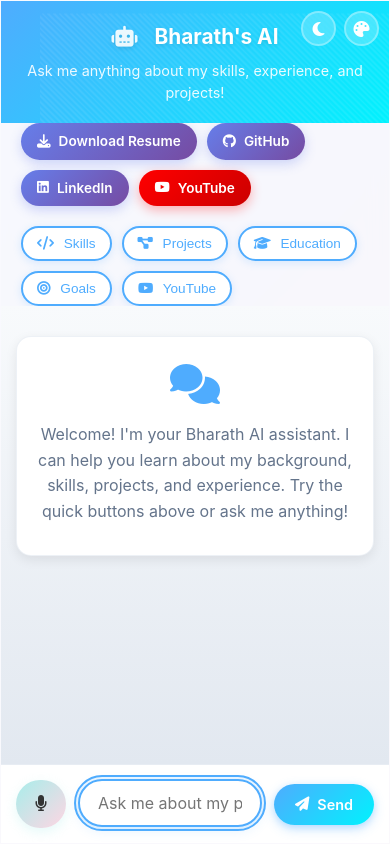
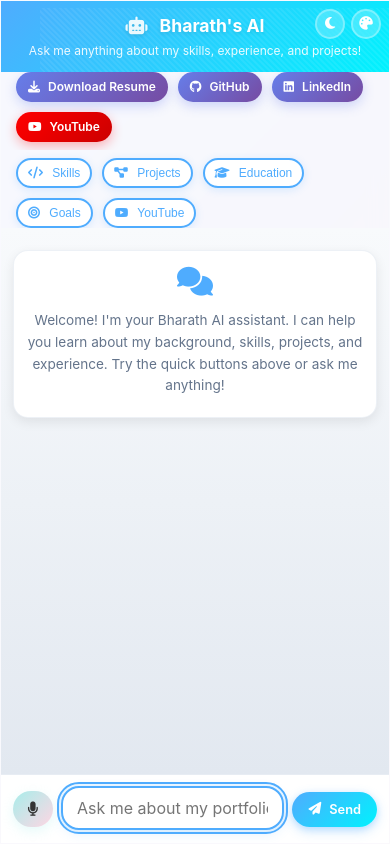
Before and after one commit to janagambharath/Portfolio-chatbot, a Flask app: page / in a window 390 px wide. Run offline with Flask 3, Linux system fonts and the light colour scheme.

Commit message:
Update style.css

```diff
--- a/static/style.css
+++ b/static/style.css
@@ -236,12 +236,15 @@
     flex: 1;
     padding: 30px;
     overflow-y: auto;
+    overflow-x: hidden;
     display: flex;
     flex-direction: column;
     gap: 20px;
     background: linear-gradient(to bottom, #f8fafc, #e2e8f0);
     position: relative;
     transition: background 0.3s ease;
+    min-height: 0; /* Critical for flex scrolling */
+    -webkit-overflow-scrolling: touch; /* Smooth scrolling on iOS */
 }
 
 .chat-messages::-webkit-scrollbar {
@@ -748,6 +751,7 @@
 @media (max-width: 768px) {
     body {
         padding: 0;
+        overflow: hidden;
     }
 
     /* ✅ FIX: Better mobile viewport handling */
@@ -757,115 +761,218 @@
         margin: 0;
         border-radius: 0;
         max-width: 100%;
+        display: flex;
+        flex-direction: column;
     }
 
     .chat-header {
-        padding: 20px;
+        padding: 15px 20px;
+        flex-shrink: 0;
     }
 
     .chat-header h1 {
-        font-size: 1.5rem;
+        font-size: 1.3rem;
+        margin-bottom: 5px;
     }
 
     .chat-header p {
+        font-size: 0.85rem;
+    }
+
+    .chat-header h1 i {
+        margin-right: 8px;
+    }
+
+    /* Make message bubbles smaller on mobile */
+    .message-content {
+        max-width: 80%;
+        padding: 12px 15px;
+        font-size: 0.9rem;
+        line-height: 1.5;
+    }
+
+    /* Fix chat messages scrolling */
+    .chat-messages {
+        flex: 1;
+        padding: 15px;
+        gap: 12px;
+        overflow-y: auto;
+        overflow-x: hidden;
+        -webkit-overflow-scrolling: touch; /* Smooth scrolling on iOS */
+        min-height: 0; /* Important for flex scrolling */
+    }
+
+    .chat-input {
+        padding: 15px;
+        gap: 10px;
+        flex-shrink: 0;
+    }
+
+    #messageInput {
+        padding: 12px 15px;
+        font-size: 16px; /* Prevents zoom on iOS */
+        border-radius: 20px;
+    }
+
+    #sendButton {
+        padding: 12px 18px;
+        min-width: 80px;
+        font-size: 0.85rem;
+        border-radius: 20px;
+    }
+
+    .welcome-message {
+        padding: 25px 15px;
+        margin: 10px 0;
+        font-size: 0.95rem;
+    }
+
+    .welcome-message i {
+        font-size: 2rem;
+        margin-bottom: 12px;
+    }
+
+    .quick-replies {
+        padding: 8px 15px 0;
+        flex-shrink: 0;
+        overflow-x: auto;
+        -webkit-overflow-scrolling: touch;
+        scrollbar-width: none; /* Hide scrollbar on Firefox */
+    }
+
+    .quick-replies::-webkit-scrollbar {
+        display: none; /* Hide scrollbar on Chrome/Safari */
+    }
+
+    .quick-reply-btn {
+        padding: 7px 12px;
+        font-size: 0.8rem;
+        white-space: nowrap;
+    }
+
+    .theme-controls {
+        top: 8px;
+        right: 8px;
+        gap: 6px;
+    }
+
+    .theme-btn {
+        width: 32px;
+        height: 32px;
+        font-size: 0.9rem;
+    }
+
+    .action-buttons {
+        padding: 0 15px 8px;
+        flex-shrink: 0;
+        overflow-x: auto;
+        -webkit-overflow-scrolling: touch;
+        scrollbar-width: none;
+    }
+
+    .action-buttons::-webkit-scrollbar {
+        display: none;
+    }
+
+    .action-btn {
+        padding: 7px 14px;
+        font-size: 0.8rem;
+        white-space: nowrap;
+    }
+
+    /* Smaller avatars on mobile */
+    .message-avatar {
+        width: 38px;
+        height: 38px;
         font-size: 1rem;
+    }
+
+    /* Voice button */
+    .voice-btn {
+        padding: 12px;
+        min-width: 45px;
+        font-size: 0.9rem;
+    }
+}
+
+@media (max-width: 480px) {
+    .chat-header {
+        padding: 12px 15px;
+    }
+
+    .chat-header h1 {
+        font-size: 1.1rem;
+        margin-bottom: 3px;
+    }
+
+    .chat-header p {
+        font-size: 0.75rem;
     }
 
     .message-content {
         max-width: 85%;
-        padding: 15px 18px;
+        padding: 10px 13px;
+        font-size: 0.85rem;
+    }
+
+    .chat-messages {
+        padding: 12px;
+        gap: 10px;
+    }
+
+    .chat-input {
+        padding: 12px;
+        gap: 8px;
+    }
+
+    .message-avatar {
+        width: 35px;
+        height: 35px;
         font-size: 0.95rem;
     }
 
-    .chat-messages {
-        padding: 20px;
-        gap: 15px;
-    }
-
-    .chat-input {
-        padding: 20px;
-        gap: 12px;
-    }
-
     #messageInput {
-        padding: 12px 18px;
+        padding: 10px 14px;
         font-size: 16px;
+        border-radius: 18px;
     }
 
     #sendButton {
-        padding: 12px 20px;
-        min-width: 100px;
-        font-size: 0.9rem;
+        padding: 10px 16px;
+        min-width: 70px;
+        font-size: 0.8rem;
+        border-radius: 18px;
+    }
+
+    .voice-btn {
+        padding: 10px;
+        min-width: 40px;
+    }
+
+    .quick-reply-btn {
+        padding: 6px 10px;
+        font-size: 0.75rem;
+    }
+
+    .action-btn {
+        padding: 6px 12px;
+        font-size: 0.75rem;
+    }
+
+    .theme-btn {
+        width: 30px;
+        height: 30px;
+        font-size: 0.85rem;
     }
 
     .welcome-message {
-        padding: 30px 15px;
-        margin: 15px 0;
-        font-size: 1rem;
+        padding: 20px 12px;
+        font-size: 0.85rem;
     }
 
     .welcome-message i {
-        font-size: 2.5rem;
-        margin-bottom: 15px;
-    }
-
-    .quick-replies {
-        padding: 10px 20px 0;
-    }
-
-    .quick-reply-btn {
-        padding: 8px 14px;
-        font-size: 0.85rem;
-    }
-
-    .theme-controls {
-        top: 10px;
-        right: 10px;
-        gap: 8px;
-    }
-
-    .theme-btn {
-        width: 35px;
-        height: 35px;
-        font-size: 1rem;
-    }
-
-    .action-buttons {
-        padding: 0 20px 10px;
-    }
-
-    .action-btn {
-        padding: 8px 16px;
-        font-size: 0.85rem;
-    }
-}
-
-@media (max-width: 480px) {
-    .chat-header h1 {
-        font-size: 1.3rem;
-    }
-
-    .chat-header p {
-        font-size: 0.9rem;
-    }
-
-    .message-content {
-        max-width: 90%;
-        padding: 12px 16px;
-    }
-
-    .chat-messages {
-        padding: 15px;
-    }
-
-    .chat-input {
-        padding: 15px;
-    }
-
-    .message-avatar {
-        width: 40px;
-        height: 40px;
-        font-size: 1.1rem;
+        font-size: 1.8rem;
+        margin-bottom: 10px;
     }
 }
 
```
